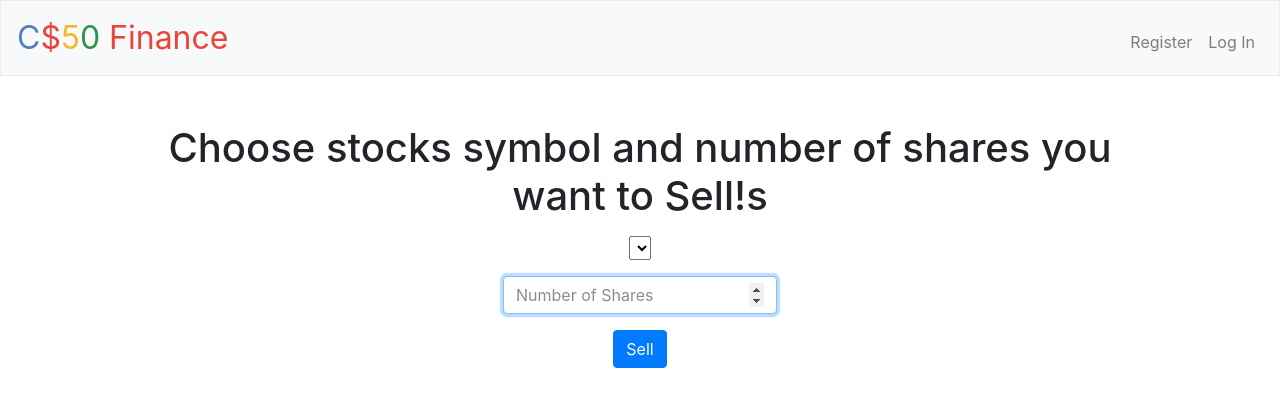
After one commit to antboy250/cs50, a Flask app: template pset7/finance/templates/sell.html in a window 1280 px wide. The commit adds this page. Shown: the top 407 px of the page. Run offline with Flask 2, Linux system fonts and the light colour scheme; the template is opened without the code that fills it, so the values that code supplies are empty; some libraries are stand-ins or nearby versions.

Commit message:
finally done with pset7 a mock buying and selling stock application

```diff
--- a/pset7/finance/application.py
+++ b/pset7/finance/application.py
@@ -45,7 +45,18 @@ db = SQL("sqlite:///finance.db")
 @login_required
 def index():
     """Show portfolio of stocks"""
-    return apology("TODO")
+    initial = db.execute("SELECT * FROM userstocks WHERE id = :uid;", uid=session["user_id"])
+    print(initial)
+    newcash = db.execute("SELECT cash FROM users WHERE id = :sid;", sid=session["user_id"])
+    sumtotal = 0
+    for p in range(len(initial)):
+        stockinf = lookup(initial[p]['stock'])
+        print(stockinf)
+        initial[p]['price'] = stockinf['price']
+        initial[p]['total'] = initial[p]['numshares'] * initial[p]['price']
+        sumtotal += initial[p]['total']
+    sumtotal += newcash[0]['cash']
+    return render_template("index.html", matrix=initial, newcash=newcash[0]['cash'], sumtotal=sumtotal)
 
 
 @app.route("/buy", methods=["GET", "POST"])
@@ -57,17 +68,34 @@ def buy():
         numshares = float(request.form.get("numshares"))
         if not stockinfo:
             return apology("Stock Symbol or Number of Shares invalid", 403)
+        stocks = db.execute("SELECT * FROM userstocks WHERE id = :pid;", pid=session["user_id"])
+        sumofdeleted = 0
+        # if user already has the stocks just adds to the current amount the user has the number of shares the user bought currently
+        for row in range(len(stocks)):
+            if stockinfo["symbol"] == stocks[row]['stock']:
+                sumofdeleted = stocks[row]['numshares'] * stockinfo['price']
+                addedshares = numshares
+                numshares += stocks[row]['numshares']
+                db.execute("DELETE FROM userstocks WHERE id = :sesh and stock = :sto;", sesh=session["user_id"], sto=request.form.get("symbol"))
+
         price = float(stockinfo["price"])
-        eprint(session["user_id"])
         rows = db.execute("SELECT cash FROM users WHERE id = :cid;", cid=session["user_id"])
         oldcash = float(rows[0]["cash"])
-        print(oldcash)
         totalprice = price * numshares
-        newcash = oldcash - totalprice
+        newcash = oldcash - totalprice + sumofdeleted
+        if newcash < 0:
+            return apology("Not enough cash in account", 403)
         print(newcash)
         db.execute("UPDATE users SET cash = :c WHERE id = :sid;", c=newcash, sid=session["user_id"])
-        db.execute("INSERT into userstocks ('id', 'stock', 'price', 'numshares', 'date') VALUES (:uid, :sym, :total, :shares, strftime('%s','now'));", uid=session["user_id"], sym=stockinfo["symbol"], total=totalprice, shares=int(numshares))
-        return render_template("index.html")
+        if sumofdeleted > 0:
+            db.execute("INSERT into userhistory ('id', 'stock', 'price', 'numshares', 'date', 'action') VALUES (:uid, :sym, :total, :shares, strftime('%s','now'), 'Bought');",
+             uid=session["user_id"], sym=stockinfo["symbol"], total=totalprice, shares=addedshares)
+        else:
+            db.execute("INSERT into userhistory ('id', 'stock', 'price', 'numshares', 'date', 'action') VALUES (:uid, :sym, :total, :shares, strftime('%s','now'), 'Bought');",
+             uid=session["user_id"], sym=stockinfo["symbol"], total=totalprice, shares=numshares)
+        db.execute("INSERT into userstocks ('id', 'stock', 'price', 'numshares') VALUES (:uid, :sym, :total, :shares);",
+         uid=session["user_id"], sym=stockinfo["symbol"], total=stockinfo["price"], shares=int(numshares))
+        return render_template("buy.html")
     else:
         return render_template("buy.html")
 
@@ -75,8 +103,9 @@ def buy():
 @app.route("/history")
 @login_required
 def history():
-    """Show history of transactions"""
-    return apology("TODO")
+    curhist = db.execute("SELECT * FROM userhistory WHERE id = :uid;", uid=session["user_id"])
+    print(curhist)
+    return render_template("history.html", curhis=curhist)
 
 
 @app.route("/login", methods=["GET", "POST"])
@@ -171,7 +200,27 @@ def register():
 @login_required
 def sell():
     """Sell shares of stock"""
-    return apology("TODO")
+    names = db.execute("SELECT * FROM userstocks WHERE id = :uid;", uid=session["user_id"])
+    oldcash = db.execute("SELECT cash FROM users WHERE id = :oid;", oid=session["user_id"])
+    if request.method == "POST":
+        numshares = float(request.form.get("numshares"))
+        chosenstock = request.form.get("symbol")
+        stockinfo = lookup(chosenstock)
+        newcash = oldcash[0]['cash'] + stockinfo['price'] * numshares
+        for row in range(len(names)):
+            if chosenstock == names[row]['stock'] and numshares > names[row]['numshares']:
+                return apology("You do not have enough shares", 403)
+            elif chosenstock == names[row]['stock']:
+                newnumshares = names[row]['numshares'] - numshares
+                db.execute("UPDATE userstocks SET numshares = :new WHERE id = :sid and stock = :s;", new=newnumshares, sid=session["user_id"], s=chosenstock)
+                db.execute("INSERT into userhistory ('id', 'stock', 'price', 'numshares', 'date', 'action') VALUES (:cid, :s, :p, :n, strftime('%s','now'), 'Sold');",
+                 cid=session["user_id"], s=chosenstock, p=stockinfo['price'], n=numshares)
+                db.execute("UPDATE users SET cash = :c WHERE id = :mid;", c=newcash, mid=session["user_id"])
+                if newnumshares == 0:
+                    db.execute("DELETE FROM userstocks WHERE id = :yid and stock = :sto;", yid=session["user_id"], sto=chosenstock)
+                return render_template("sell.html", names=names)
+    else:
+        return render_template("sell.html", names=names)
 
 
 def errorhandler(e):
--- a/pset7/finance/static/styles.css
+++ b/pset7/finance/static/styles.css
@@ -45,3 +45,16 @@ main img
     /* constrain images on small screens */
     max-width: 100%;
 }
+
+table
+{
+    font-family: arial, sans-serif;
+    border-collapse: collapse;
+    width: 100%;
+}
+
+td, th {
+    border: 1px solid #dddddd;
+    text-align: left;
+    padding: 8px;
+}
--- /dev/null
+++ b/pset7/finance/templates/sell.html
@@ -0,0 +1,29 @@
+{% extends "layout.html" %}
+
+{% block title %}
+    Buy a Stock
+{% endblock %}
+
+{% block main %}
+
+    <form action="/sell" method="POST">
+
+        <div class="form-group">
+            <h1>Choose stocks symbol and number of shares you want to Sell!s</h1>
+        </div>
+         <div class="form-group">
+            <select name="symbol" placeholder="Symbol">
+
+                {% for stock in range(names|length) %}
+                    <option>{{names[stock]['stock']}}</option>
+                {% endfor %}
+
+            </select>
+        </div>
+        <div class="form-group">
+            <input autocomplete="off" autofocus class="form-control" name="numshares" placeholder="Number of Shares" type="number" step="1" min="1"/>
+        </div>
+        <button class="btn btn-primary" type="submit">Sell</button>
+    </form>
+
+{% endblock %}
```
Also changed, not shown: pset7/finance/templates/history.html (added, +18 -0 lines), pset7/finance/templates/index.html (+10 -1 lines), pset7/finance/templates/quoted.html (+15 -15 lines), pset7/finance/finance.db.
